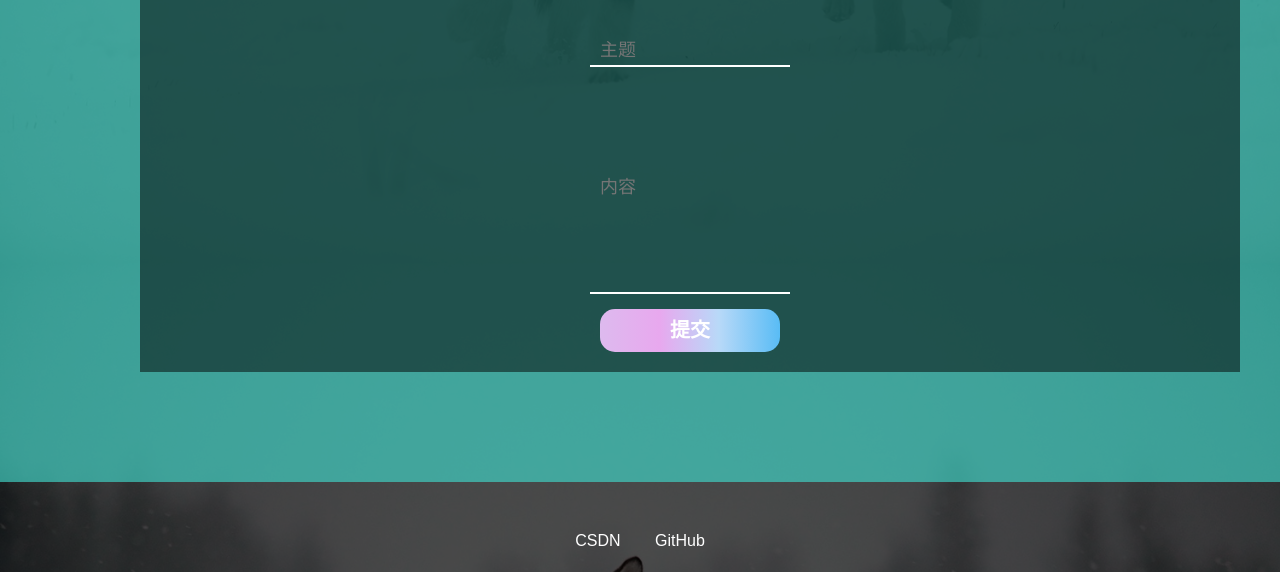
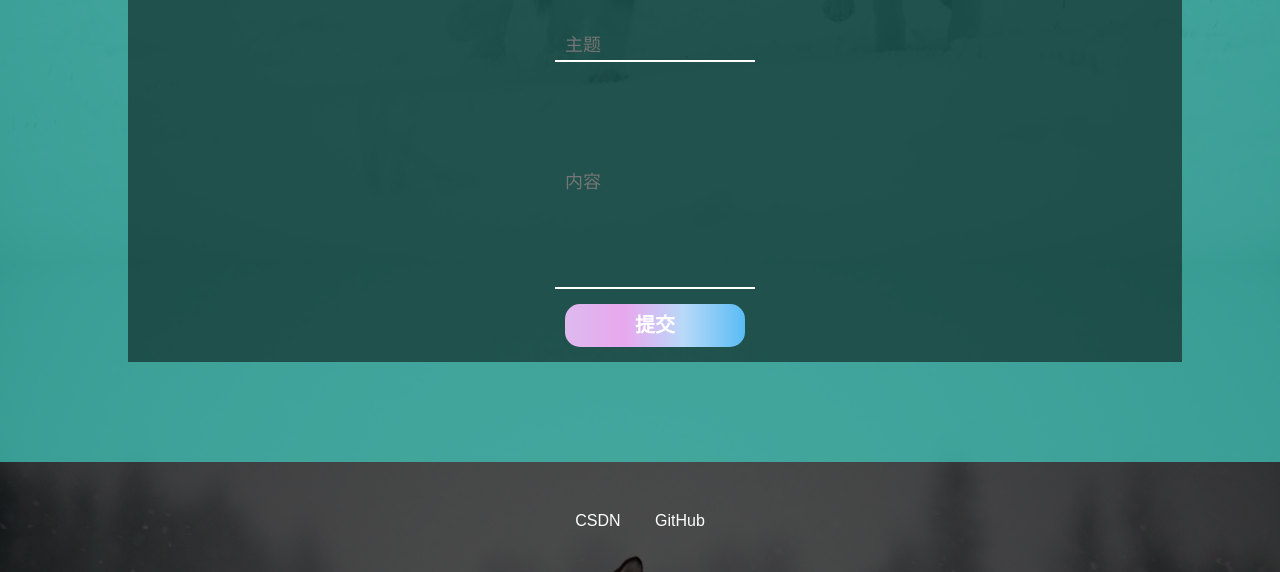
Before and after one commit to ViolentAyang/diary, a plain HTML site: page message.html in a window 1280 px wide. Shown: the part 590-1162 px from the top of the page. Drawn offline with nearby package versions, Linux system fonts and the light colour scheme; files whose address does not match are found by name.

Commit message:
修改留言板样式适应手机端

```diff
--- a/css/commit.css
+++ b/css/commit.css
@@ -5,7 +5,7 @@
     margin-top: 10px;
     text-align: center;
     background: #00000080;
-    padding: 20px 50px;
+    padding: 15px;
 }
 
 #login-box h1{
--- a/css/main.css
+++ b/css/main.css
@@ -192,7 +192,7 @@ nav ul li a.active {
 }
 
 .section-one .wrapper .hr {
-    margin: 2em auto;
+    margin: 0em auto;
     width: 50%;
     border: 1px solid #379c94;
 }
--- a/message.html
+++ b/message.html
@@ -50,7 +50,7 @@
                 <div class="wrapper">
                 </div>
 
-                        <div style="width:1000px;margin: 10px auto;">
+                        <div style="width:80%;margin: auto;">
                             <table>
                                     <div id="login-box">
                                         <h1>留言面板</h1>
```
